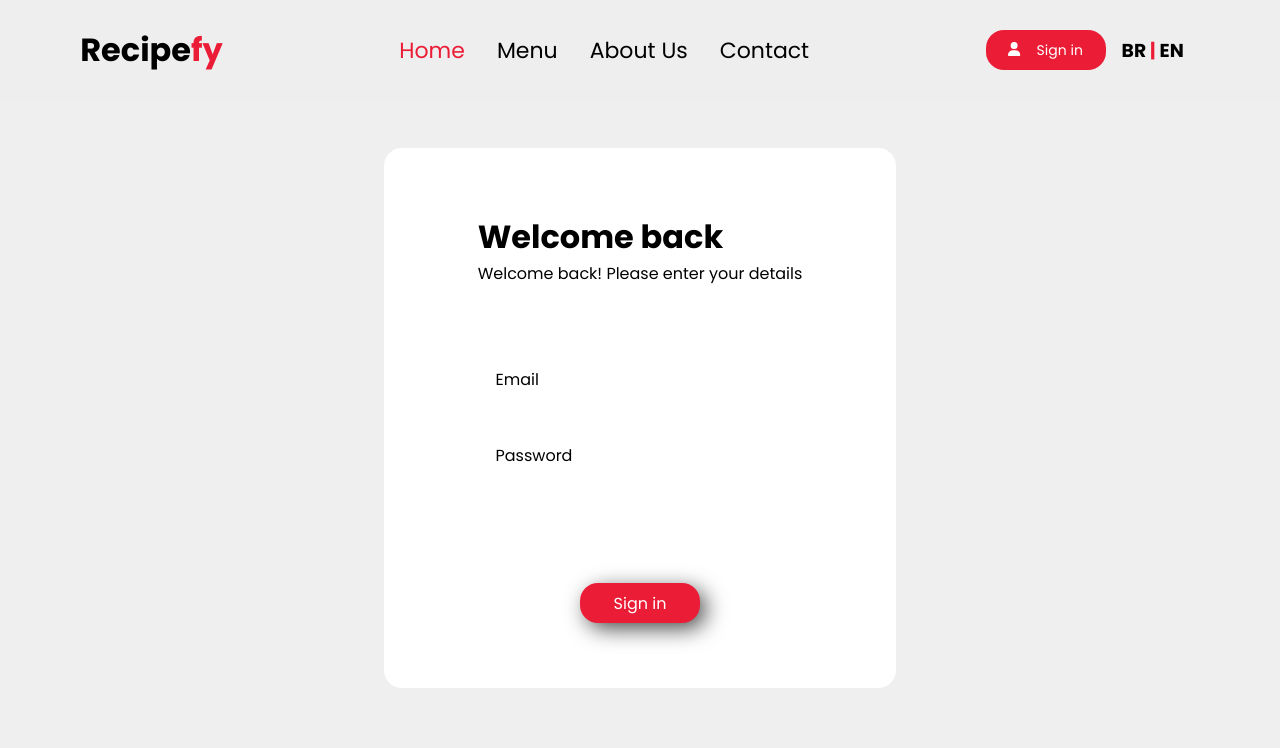
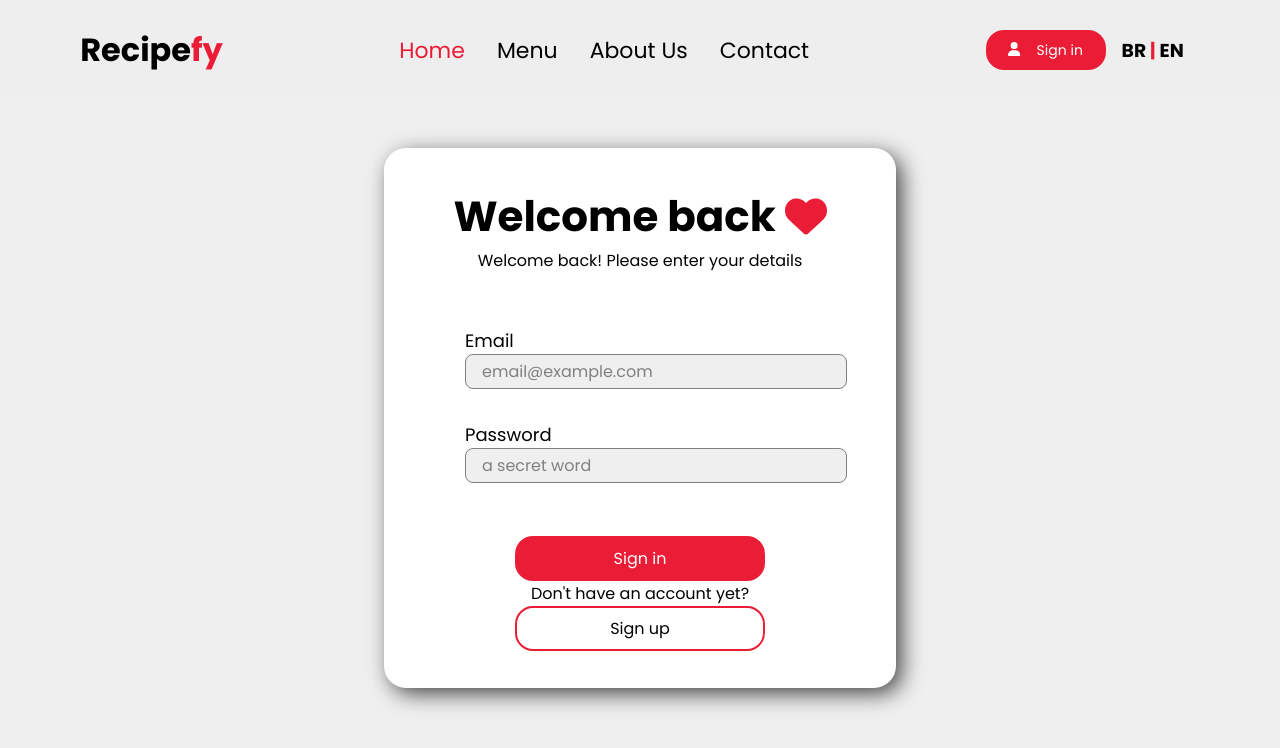
Before and after one commit to LucasAlt40/recipefy, a React (Vite) app: page /sign in a window 1280 px wide. Shown: the top 748 px of the page. Built offline with nearby package versions, Linux system fonts and the light colour scheme.

Commit message:
adding some props to CommonButton and styling Sign page

```diff
--- a/package.json
+++ b/package.json
@@ -18,7 +18,8 @@
     "react": "^18.2.0",
     "react-dom": "^18.2.0",
     "react-router-dom": "^6.6.0",
-    "sort-by": "^1.2.0"
+    "sort-by": "^1.2.0",
+    "yup": "^0.32.11"
   },
   "devDependencies": {
     "@types/react": "^18.0.26",
--- a/src/components/CommonButton/index.css
+++ b/src/components/CommonButton/index.css
@@ -3,6 +3,7 @@ button {
   border: none;
   cursor: pointer;
   transition: all 0.3s ease-in-out;
+  cursor: pointer;
 }
 
 button:hover {
--- a/src/components/CommonButton/index.jsx
+++ b/src/components/CommonButton/index.jsx
@@ -9,6 +9,8 @@ const CommonButton = ({
   shadow = false,
   width = 120,
   height = 40,
+  border = "none",
+  ...rest
 }) => {
   const style = {
     background: bgColor,
@@ -16,10 +18,11 @@ const CommonButton = ({
     fontSize: fontSize,
     width: width,
     height: height,
+    border: `2px solid ${border}`,
   };
 
   return (
-    <button className={shadow && "shadow-button"} style={style}>
+    <button className={shadow && "shadow-button"} {...rest} style={style}>
       {icon || ""}
       {label}
     </button>
--- a/src/pages/Sign/index.css
+++ b/src/pages/Sign/index.css
@@ -5,27 +5,77 @@ form {
   flex-direction: column;
   margin: 3rem auto;
   width: 40%;
-  border-radius: 18px;
+  border-radius: 22px;
   height: 540px;
   background: #fff;
+
+  -webkit-box-shadow: 6px 6px 22px -1px rgba(0, 0, 0, 0.75);
+  -moz-box-shadow: 6px 6px 22px -1px rgba(0, 0, 0, 0.75);
+  box-shadow: 6px 6px 22px -1px rgba(0, 0, 0, 0.75);
 }
 
-form label {
+.form-title {
+  display: flex;
+  flex-direction: column;
+  justify-content: center;
+  align-items: center;
+  width: 100%;
+}
+
+.form-title h1 {
+  font-size: 42px;
+}
+
+.form-title .icon {
+  color: #eb1d36;
+}
+
+.fields {
+  display: flex;
+  flex-direction: column;
+  justify-content: center;
+  align-items: center;
+}
+
+label {
   display: flex;
   flex-direction: column;
   margin: 1rem;
   width: 100%;
 }
 
-form label input {
+label p {
+  font-size: 18px;
+}
+
+input {
   height: 35px;
   border-radius: 8px;
-  border: none;
-  transition: all .3s ease-in-out;
+  transition: all 0.3s ease-in-out;
   padding: 1rem;
+  background: #eeee;
+  cursor: pointer;
+  font-size: 16px;
+  border: 1px solid grey;
 }
 
-form label input:focus {
+input::placeholder {
+  color: grey;
+}
+
+input:focus {
   outline: 2px solid #eb1d36;
   transform: scale(1.05);
+  border: none;
 }
+
+input:hover {
+  transform: scale(1.05);
+}
+
+.buttons {
+  display: flex;
+  flex-direction: column;
+  justify-content: center;
+  align-items: center;
+}
--- a/src/pages/Sign/index.jsx
+++ b/src/pages/Sign/index.jsx
@@ -1,3 +1,6 @@
+import { faHeart } from "@fortawesome/free-solid-svg-icons";
+import { FontAwesomeIcon } from "@fortawesome/react-fontawesome";
+
 import CommonButton from "../../components/CommonButton";
 import Header from "../../components/Header";
 
@@ -11,30 +14,49 @@ const Sign = () => {
         <div>
           <form>
             <div className="form-title">
-              <h1>Welcome back</h1>
+              <h1>
+                Welcome back <FontAwesomeIcon className="icon" icon={faHeart} />
+              </h1>
               <p>Welcome back! Please enter your details</p>
             </div>
             <div className="fields">
               <div>
-                <label htmlFor="password">
+                <label htmlFor="email">
                   <p>Email</p>
-                  <input type="email" name="email" id="email" />
+                  <input type="email" name="email" id="email" placeholder="email@example.com" />
                 </label>
               </div>
               <div>
                 <label htmlFor="password">
                   <p>Password</p>
-                  <input type="password" name="password" id="password" />
+                  <input type="password" name="password" id="password" placeholder="a secret word" />
                 </label>
               </div>
             </div>
+            <div className="buttons">
               <CommonButton
                 label={"Sign in"}
-              shadow={true}
+                shadow={false}
                 bgColor={"#eb1d36"}
                 fontColor={"#FFF"}
                 fontSize={"16px"}
+                width={250}
+                height={45}
+                type="button"
               />
+              <p>Don't have an account yet?</p>
+              <CommonButton
+                label={"Sign up"}
+                shadow={false}
+                bgColor={"#FFF"}
+                border={"#eb1d36"}
+                fontColor={"#000"}
+                fontSize={"16px"}
+                width={250}
+                height={45}
+                type="button"
+              />
+            </div>
           </form>
         </div>
       </main>
```
Also changed, not shown: 1 other file (tests, documents, lock files or other folders). Lines whose indentation alone changed are shown as unchanged.
